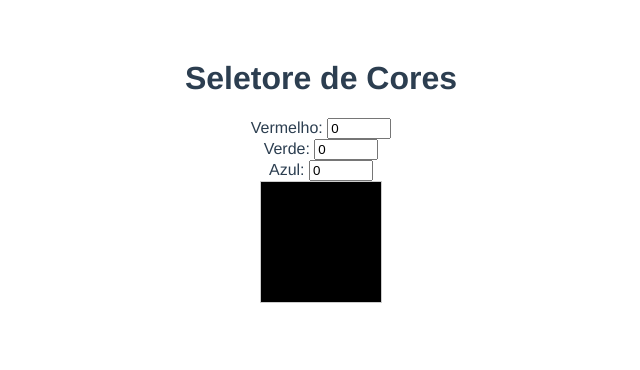
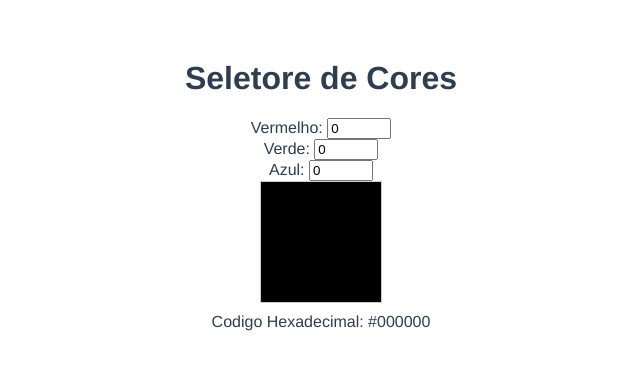
Before and after one commit to Ricardomjr-10/vuejspratica, a Vue app: page / in a window 1280 px wide. Shown: the top 370 px of the page, without its empty margins (319-959 px from the left). Built offline with nearby package versions, Linux system fonts and the light colour scheme.

Commit message:
adicionado numero hex

```diff
--- a/src/components/SeletorCores.vue
+++ b/src/components/SeletorCores.vue
@@ -15,6 +15,7 @@
         </div>
 
         <div class="cor" :style="{backgroundColor: rgbColor}"></div>
+        <p style="margin-top: 10px;">Codigo Hexadecimal: {{ hexColor }}</p>
     </div>
 </template>
     <script setup>
@@ -26,6 +27,14 @@ import { computed, ref } from 'vue';
 
     const rgbColor = computed(() => {
         return `rgb(${nVerm.value},${nVerde.value},${nAzul.value})`
+    })
+
+    const hexColor = computed(() => {
+        const toHex = (c) => {
+            const hex = c.toString(16)
+            return hex.length === 1 ? '0' + hex : hex
+        }
+        return `#${toHex(nVerm.value)}${toHex(nVerde.value)}${toHex(nAzul.value)}`
     })
    </script>
 
```
